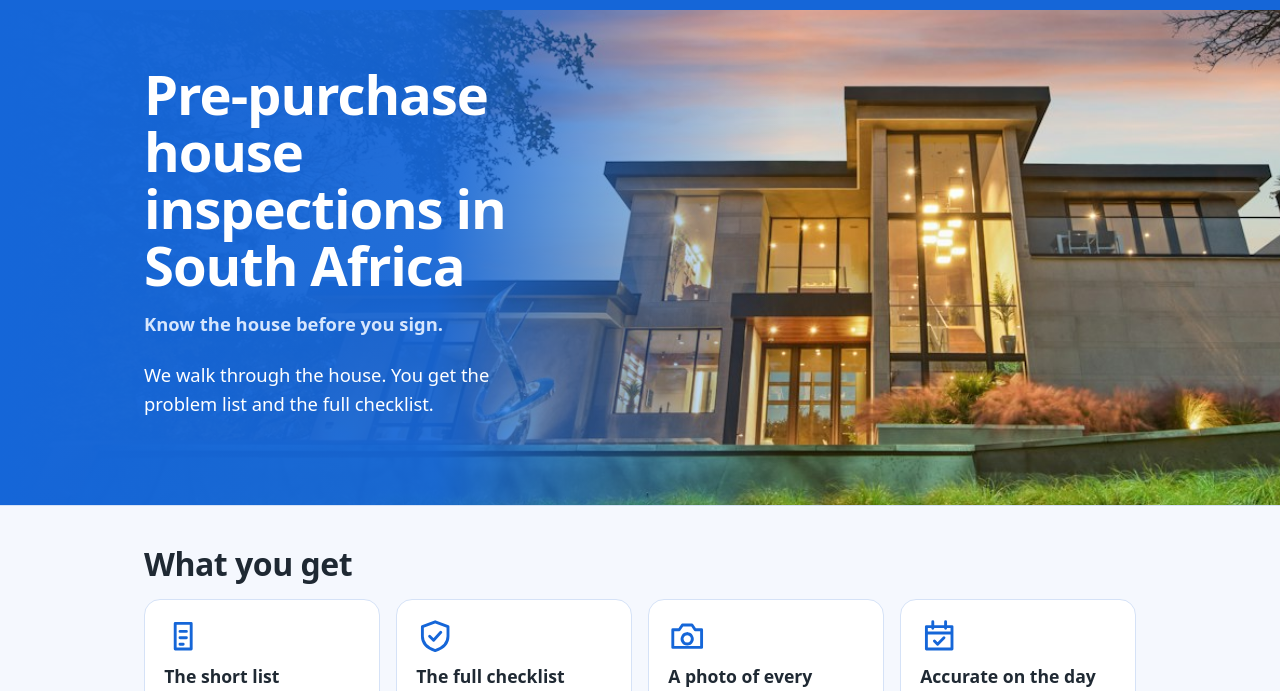
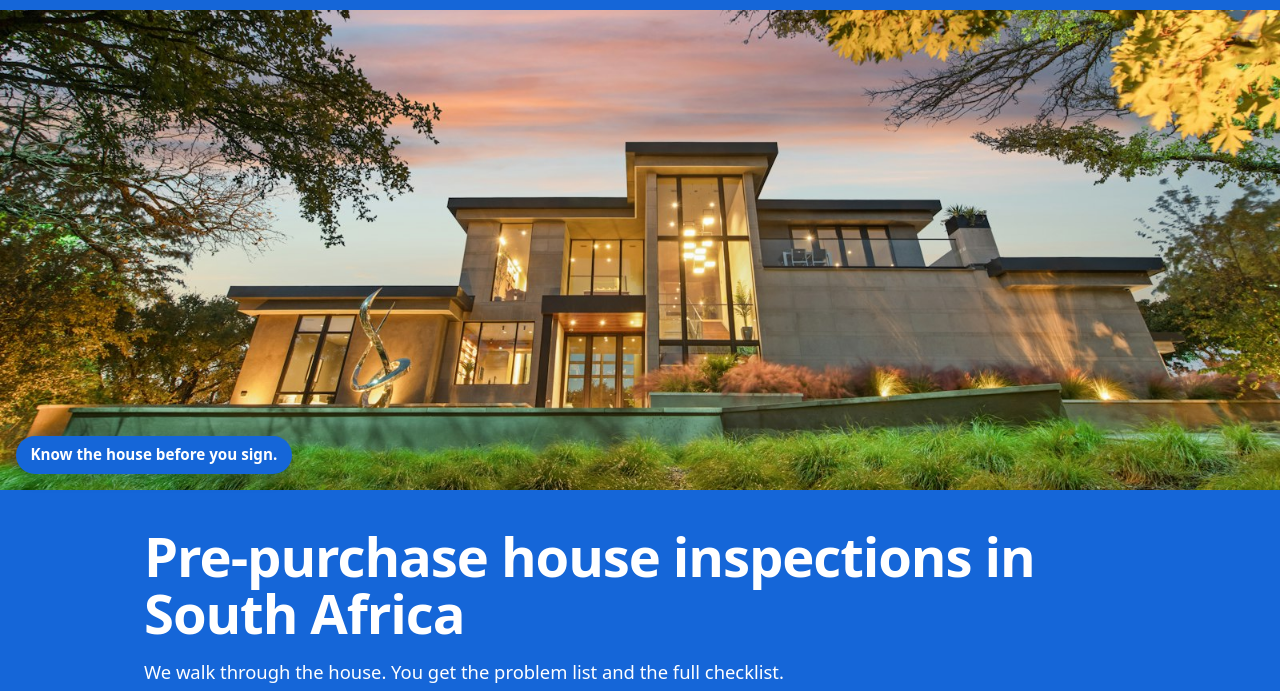
Before and after one commit to gosswerner1-max/house-truth-preview, a plain HTML site: page index.html in a window 1280 px wide. Shown: the part 51-742 px from the top of the page. Drawn offline with Linux system fonts and the light colour scheme.

Commit message:
Wide screen uses the same clean banner as the phone
Co-Authored-By: Claude Sonnet 5.5 <noreply@anthropic.com>

```diff
--- a/index.html
+++ b/index.html
@@ -69,20 +69,10 @@ a:focus-visible, .btn:focus-visible { outline: 3px solid var(--sky); outline-off
 .hero { color: #fff; background: #1566d8; border-bottom: 1px solid var(--line); }
 .banner { position: relative; }
 .hero-photo { display: block; width: 100%; height: auto; aspect-ratio: 4 / 3; object-fit: cover; object-position: center 62%; }
-@media (min-width: 48rem) { .hero-photo { aspect-ratio: 16 / 7; } }
+@media (min-width: 48rem) { .hero-photo { aspect-ratio: 16 / 6; object-position: center 58%; } .chip { left: 1.5rem; bottom: 1.5rem; font-size: 1.05rem; } }
 .chip { position: absolute; left: 1rem; bottom: 1rem; margin: 0; padding: 0.45rem 0.9rem; border-radius: 999px; background: #1566d8; color: #fff; font-weight: 600; font-size: 0.95rem; box-shadow: 0 4px 14px rgba(8, 40, 100, 0.35); }
 .hero .tagline { display: none; }
 .hero-text { padding-top: 1.8rem; padding-bottom: 2.2rem; }
-@media (min-width: 48rem) {
-  .hero { position: relative; overflow: hidden; min-height: 31rem; display: flex; align-items: center; }
-  .banner { position: absolute; inset: 0; }
-  .banner::after { content: ""; position: absolute; inset: 0; background: linear-gradient(90deg, #1566d8 0%, rgba(21, 102, 216, 0.93) 34%, rgba(21, 102, 216, 0) 62%); }
-  .hero-photo { height: 100%; aspect-ratio: auto; transform: scale(1.35); transform-origin: 0% 60%; object-position: center 60%; }
-  .chip { display: none; }
-  .hero .tagline { display: block; }
-  .hero-text { position: relative; z-index: 1; width: 100%; padding-top: 3rem; padding-bottom: 3rem; }
-  .hero-text > *, .hero-text > .lead { max-width: 26rem; }
-}
 @media (min-width: 48rem) { .hero-text { padding-top: 2.4rem; padding-bottom: 2.8rem; } }
 .hero h1, .hero .lead { color: #fff; }
 .hero .eyebrow, .hero .tagline { color: #d6e6fd; }
@@ -124,6 +114,7 @@ footer { padding: 1.6rem 0 2.4rem; color: var(--muted); font-size: 0.95rem; bord
 @media (prefers-reduced-motion: reduce) { html { scroll-behavior: auto; } * { transition: none !important; animation: none !important; } }
 @media print { header nav, .actions { display: none; } body { background: #fff; color: #000; } }
 #what-you-get .grid { grid-template-columns: repeat(auto-fit, minmax(13rem, 1fr)); }
+@media (min-width: 48rem) { .hero h1 { max-width: 30ch; } }
 </style>
 <script type="application/ld+json">{"@context":"https://schema.org","@type":"Organization","name":"House Truth","url":"https://gosswerner1-max.github.io/house-truth-preview/","email":"hello@housetruth.co.za","description":"Know the condition of a house before you sign. A walk-through with photos, a short list of the problems found and a full checklist of everything looked at."}</script>
 <script type="application/ld+json">{"@context":"https://schema.org","@type":"WebSite","name":"House Truth","url":"https://gosswerner1-max.github.io/house-truth-preview/","inLanguage":"en-ZA"}</script>
```
